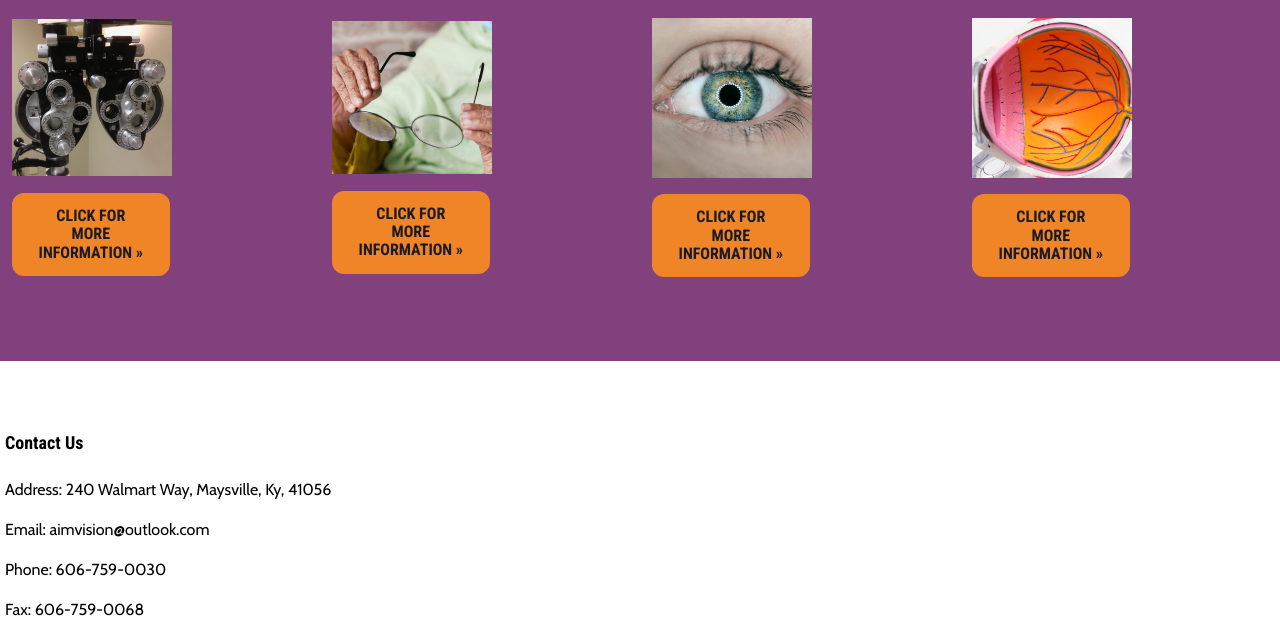
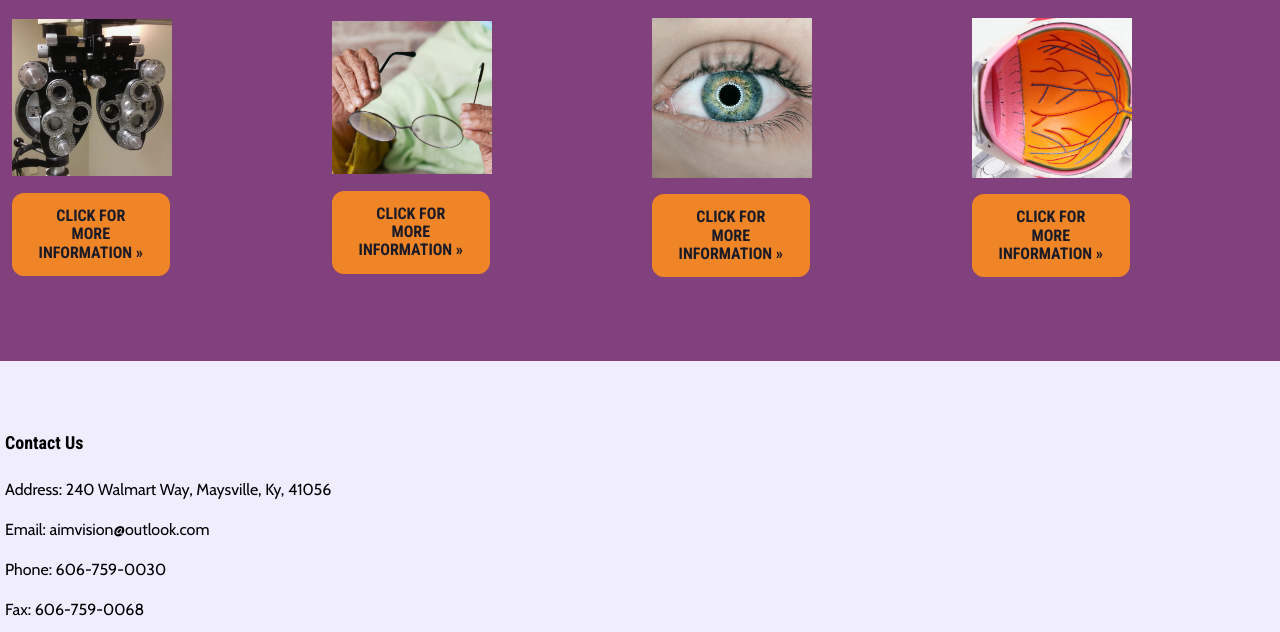
Before and after one commit to MAWOSIKA/webdev-project1, a plain HTML site: page index.html in a window 1280 px wide. Shown: the part 1623-2255 px from the top of the page. Drawn offline with nearby package versions, Linux system fonts and the light colour scheme.

Commit message:
eighth commit

```diff
--- a/css/style.css
+++ b/css/style.css
@@ -336,6 +336,7 @@ footer {
   background: #3B5998;
   color: white;
 }
+
 /* Images and Videos
 ========================================================================== */
 
@@ -470,7 +471,7 @@ footer {
     }
 
     .contact{
-        background: ##EFEDFF;
+        background: #EFEDFF;
         padding: 48px 5px;
     }
 }
```
Also changed, not shown: 1 other file.
